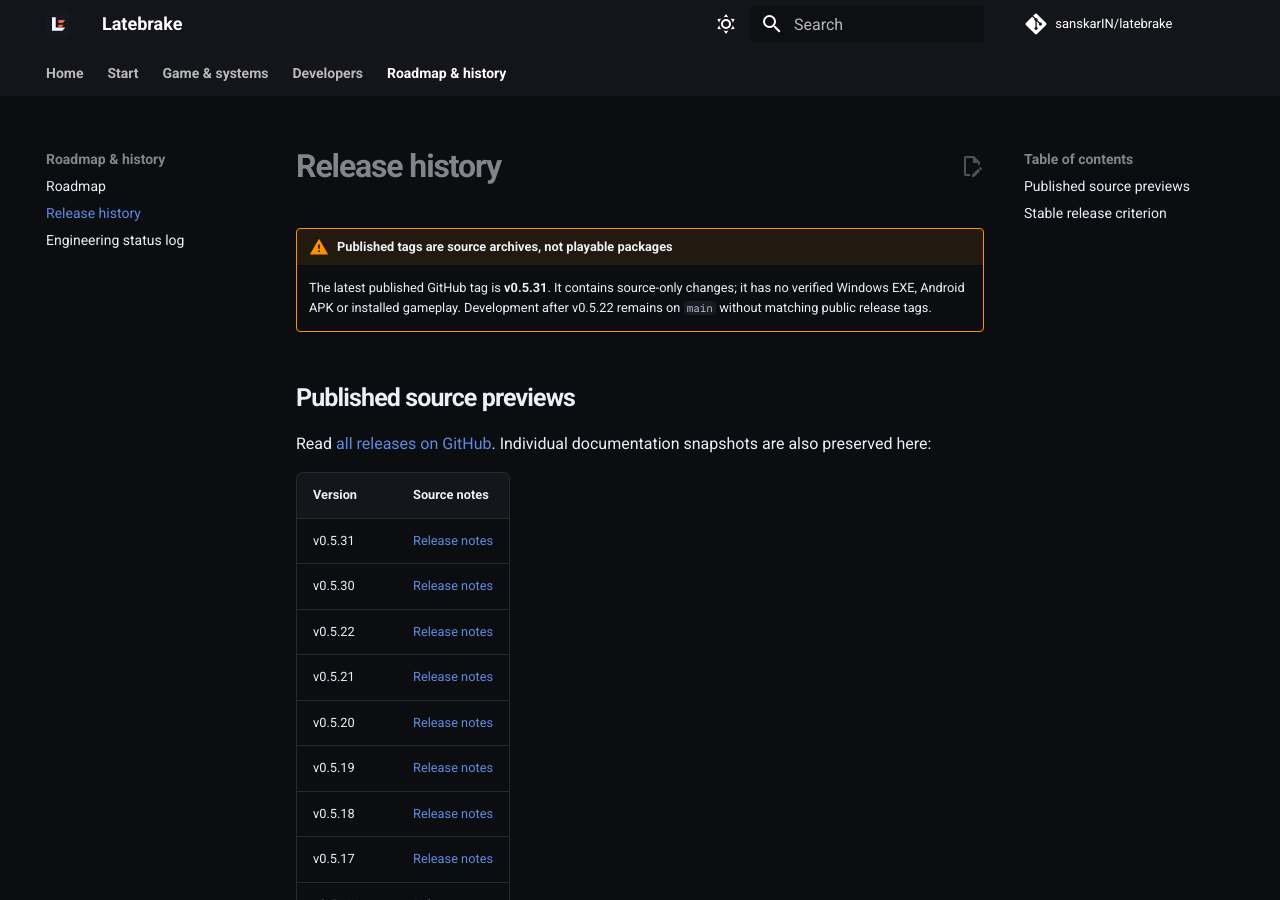
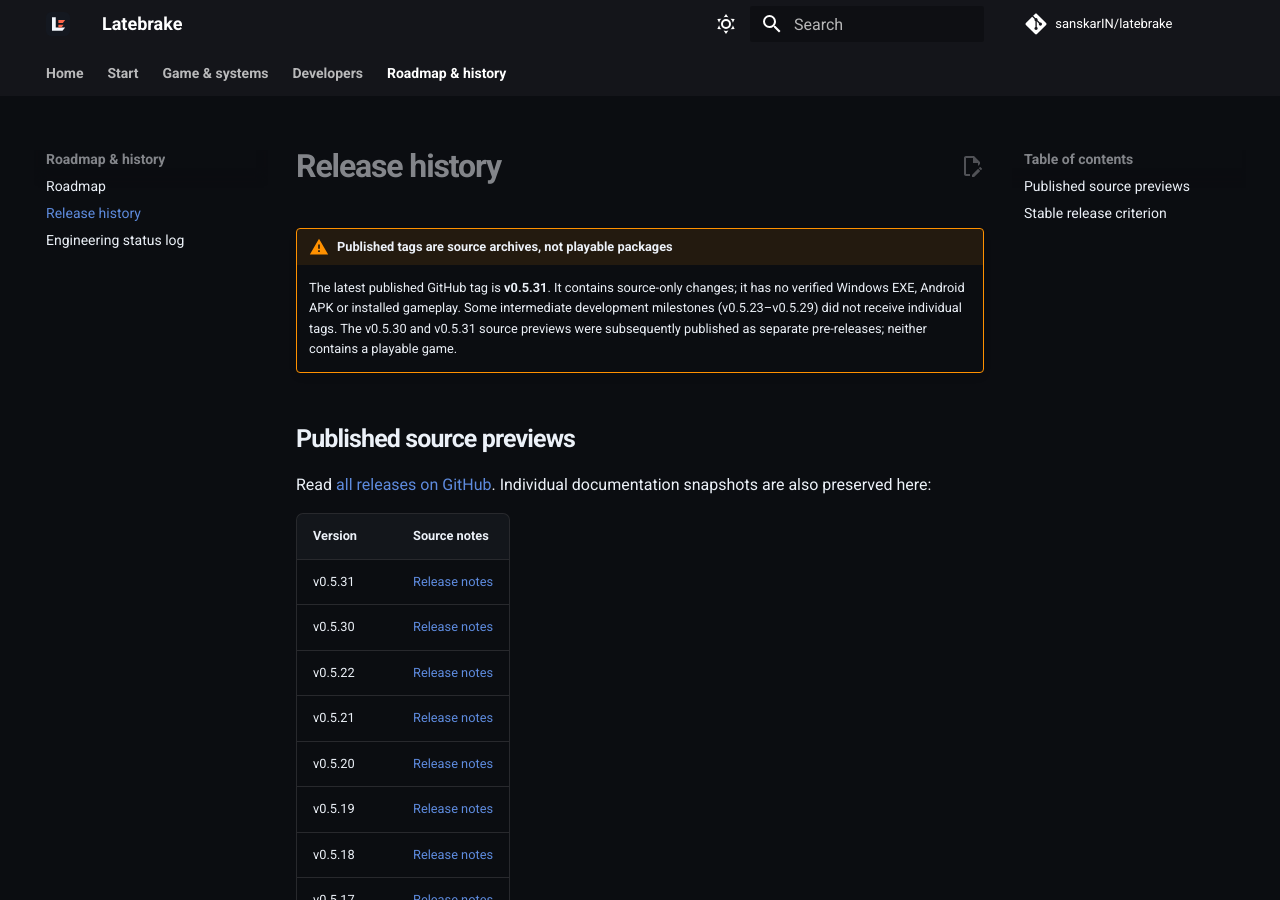
Before and after one commit to sanskarIN/latebrake, an MkDocs documentation site: the page built from docs/release-history.md, in a window 1280 px wide and 900 px high. Built offline with MkDocs 1.6.1 and Material for MkDocs 9.7.7, drawn with Linux system fonts in a browser that asks for light colours; comment, search, counter and statistics services are not loaded.

Commit message:
docs(releases): clarify published v0.5.30/31 vs untagged intermediate development

```diff
--- a/docs/release-history.md
+++ b/docs/release-history.md
@@ -1,7 +1,7 @@
 # Release history
 
 !!! warning "Published tags are source archives, not playable packages"
-    The latest published GitHub tag is **v0.5.31**. It contains source-only changes; it has no verified Windows EXE, Android APK or installed gameplay. Development after v0.5.22 remains on `main` without matching public release tags.
+    The latest published GitHub tag is **v0.5.31**. It contains source-only changes; it has no verified Windows EXE, Android APK or installed gameplay. Some intermediate development milestones (v0.5.23–v0.5.29) did not receive individual tags. The v0.5.30 and v0.5.31 source previews were subsequently published as separate pre-releases; neither contains a playable game.
 
 ## Published source previews
 
```
